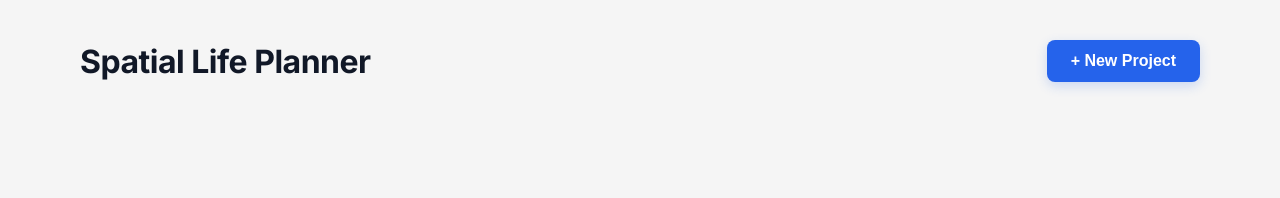
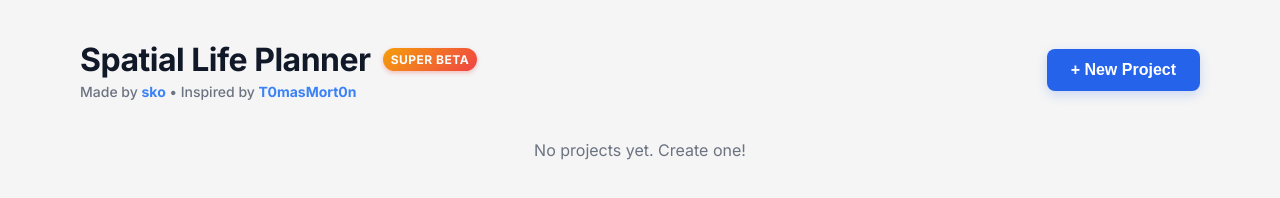
Before and after one commit to az123451f/life-planner, a plain HTML site: page index.html in a window 1280 px wide. Drawn offline with Linux system fonts and the light colour scheme.

Commit message:
Add files via upload

```diff
--- a/index.html
+++ b/index.html
@@ -11,7 +11,13 @@
     <!-- Dashboard View -->
     <div id="dashboard" class="dashboard-container">
         <header class="dashboard-header">
-            <h1>Spatial Life Planner</h1>
+            <div>
+                <h1 style="display:flex; align-items:center; gap:12px;">
+                    Spatial Life Planner
+                    <span class="beta-badge">SUPER BETA</span>
+                </h1>
+                <p class="credits">Made by <span class="highlight">sko</span> • Inspired by <span class="highlight">T0masMort0n</span></p>
+            </div>
             <button id="create-project-btn" class="primary-btn">+ New Project</button>
         </header>
         <div id="project-grid" class="project-grid">
--- a/style.css
+++ b/style.css
@@ -582,6 +582,30 @@ body {
     margin-bottom: 40px;
 }
 
+.beta-badge {
+    background: linear-gradient(135deg, #f59e0b, #ef4444);
+    color: white;
+    font-size: 12px;
+    padding: 4px 8px;
+    border-radius: 99px;
+    font-weight: 800;
+    letter-spacing: 0.5px;
+    box-shadow: 0 2px 4px rgba(239, 68, 68, 0.3);
+    vertical-align: middle;
+}
+
+.credits {
+    color: #6b7280;
+    font-size: 14px;
+    margin-top: 4px;
+    font-weight: 500;
+}
+
+.credits .highlight {
+    color: #3b82f6;
+    font-weight: 700;
+}
+
 .dashboard-header h1 {
     font-size: 32px;
     font-weight: 800;
```
Also changed, not shown: script.js (+0 -2 lines).
